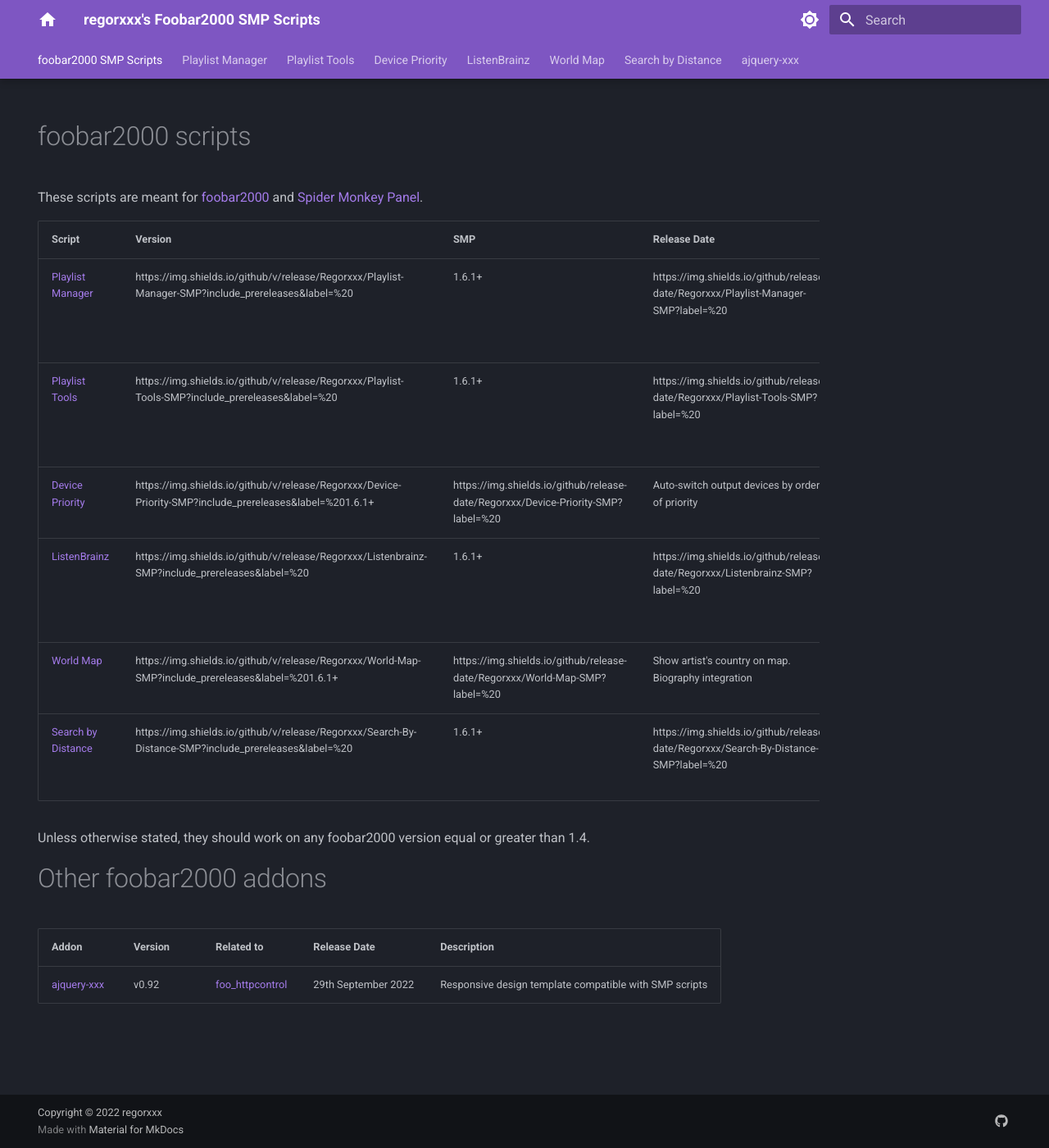
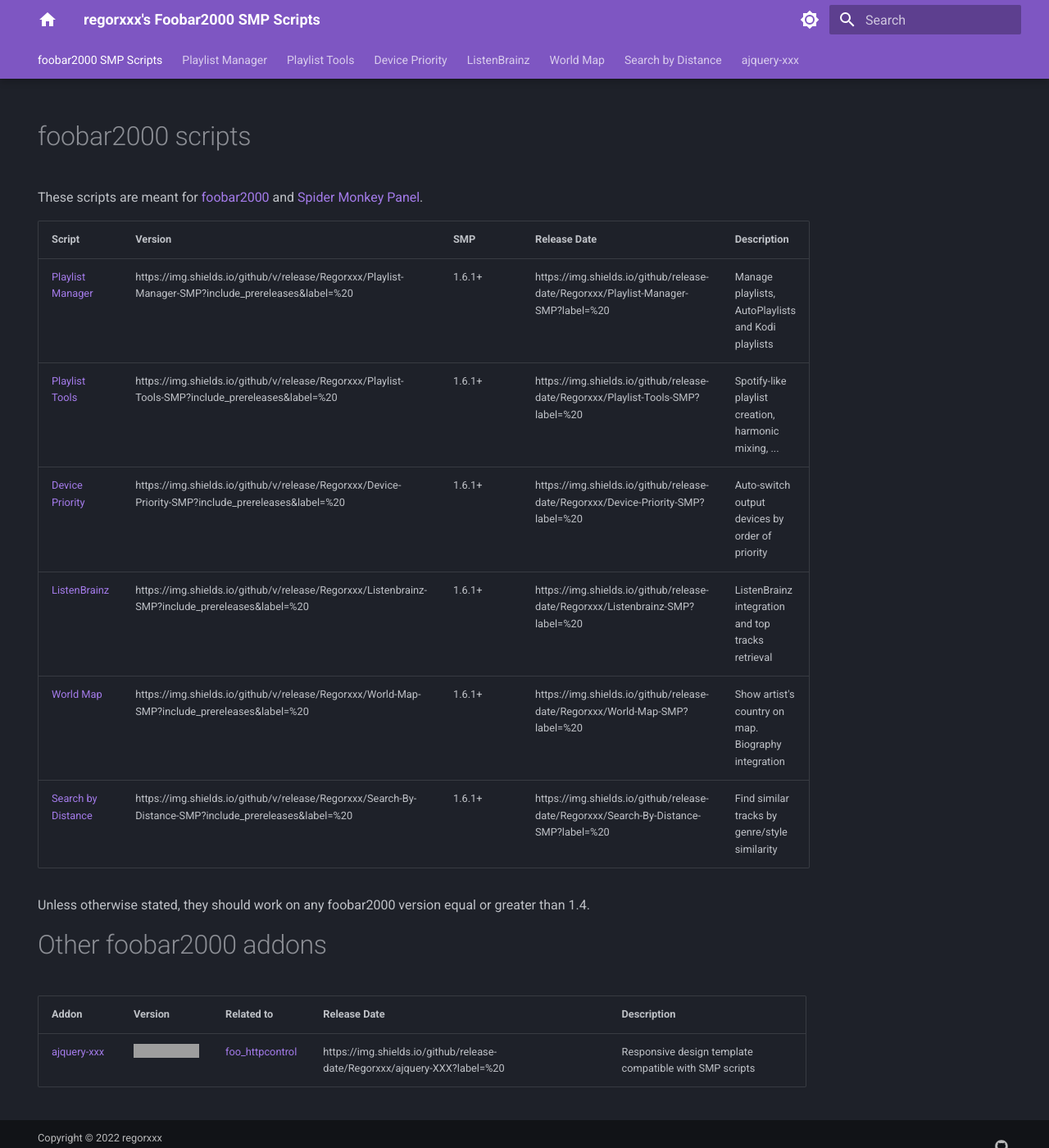
Before and after one commit to regorxxx/foobar2000-SMP.github.io, an MkDocs documentation site: the page built from docs/index.md, in a window 1280 px wide and 1400 px high. Shown: the whole window at 82% size. Built offline with MkDocs 1.6.1 and Material for MkDocs 9.7.7, drawn with Linux system fonts in a browser that asks for light colours; some of the changed lines change nothing that is shown; grey boxes are pictures that could not be loaded.

Commit message:
Automate dates and versioning.

```diff
--- a/docs/index.md
+++ b/docs/index.md
@@ -11,9 +11,9 @@
 |:---|:---|:---|:---|:---|
 |[Playlist Manager](scripts/playlist-manager-smp)|https://img.shields.io/github/v/release/Regorxxx/Playlist-Manager-SMP?include_prereleases&label=%20|1.6.1+|https://img.shields.io/github/release-date/Regorxxx/Playlist-Manager-SMP?label=%20|Manage playlists, AutoPlaylists and Kodi playlists|
 |[Playlist Tools](scripts/playlist-tools-smp)|https://img.shields.io/github/v/release/Regorxxx/Playlist-Tools-SMP?include_prereleases&label=%20|1.6.1+|https://img.shields.io/github/release-date/Regorxxx/Playlist-Tools-SMP?label=%20|Spotify-like playlist creation, harmonic mixing, ...|
-|[Device Priority](scripts/device-priority-smp)|https://img.shields.io/github/v/release/Regorxxx/Device-Priority-SMP?include_prereleases&label=%201.6.1+|https://img.shields.io/github/release-date/Regorxxx/Device-Priority-SMP?label=%20|Auto-switch output devices by order of priority|
+|[Device Priority](scripts/device-priority-smp)|https://img.shields.io/github/v/release/Regorxxx/Device-Priority-SMP?include_prereleases&label=%20|1.6.1+|https://img.shields.io/github/release-date/Regorxxx/Device-Priority-SMP?label=%20|Auto-switch output devices by order of priority|
 |[ListenBrainz](scripts/listenbrainz-smp)|https://img.shields.io/github/v/release/Regorxxx/Listenbrainz-SMP?include_prereleases&label=%20|1.6.1+|https://img.shields.io/github/release-date/Regorxxx/Listenbrainz-SMP?label=%20|ListenBrainz integration and top tracks retrieval|
-|[World Map](scripts/world-map-smp)|https://img.shields.io/github/v/release/Regorxxx/World-Map-SMP?include_prereleases&label=%201.6.1+|https://img.shields.io/github/release-date/Regorxxx/World-Map-SMP?label=%20|Show artist's country on map. Biography integration|
+|[World Map](scripts/world-map-smp)|https://img.shields.io/github/v/release/Regorxxx/World-Map-SMP?include_prereleases&label=%20|1.6.1+|https://img.shields.io/github/release-date/Regorxxx/World-Map-SMP?label=%20|Show artist's country on map. Biography integration|
 |[Search by Distance](scripts/search-by-distance-smp)|https://img.shields.io/github/v/release/Regorxxx/Search-By-Distance-SMP?include_prereleases&label=%20|1.6.1+|https://img.shields.io/github/release-date/Regorxxx/Search-By-Distance-SMP?label=%20|Find similar tracks by genre/style similarity|
 
 Unless otherwise stated, they should work on any foobar2000 version equal or greater than 1.4.
@@ -22,4 +22,4 @@
 
 |Addon|Version|Related to|Release Date|Description|
 |:---|:---|:---|:---|:---|
-|[ajquery-xxx](others/ajquery-xxx)|v0.92|[foo_httpcontrol](https://bitbucket.org/oblikoamorale/foo_httpcontrol/wiki/Home)|29th September 2022|Responsive design template compatible with SMP scripts|
+|[ajquery-xxx](others/ajquery-xxx)|[![ajquery-xxx](https://img.shields.io/github/v/release/Regorxxx/ajquery-XXX?include_prereleases&label=%20)](scripts/playlist-tools-smp)|[foo_httpcontrol](https://bitbucket.org/oblikoamorale/foo_httpcontrol/wiki/Home)|https://img.shields.io/github/release-date/Regorxxx/ajquery-XXX?label=%20|Responsive design template compatible with SMP scripts|
```
